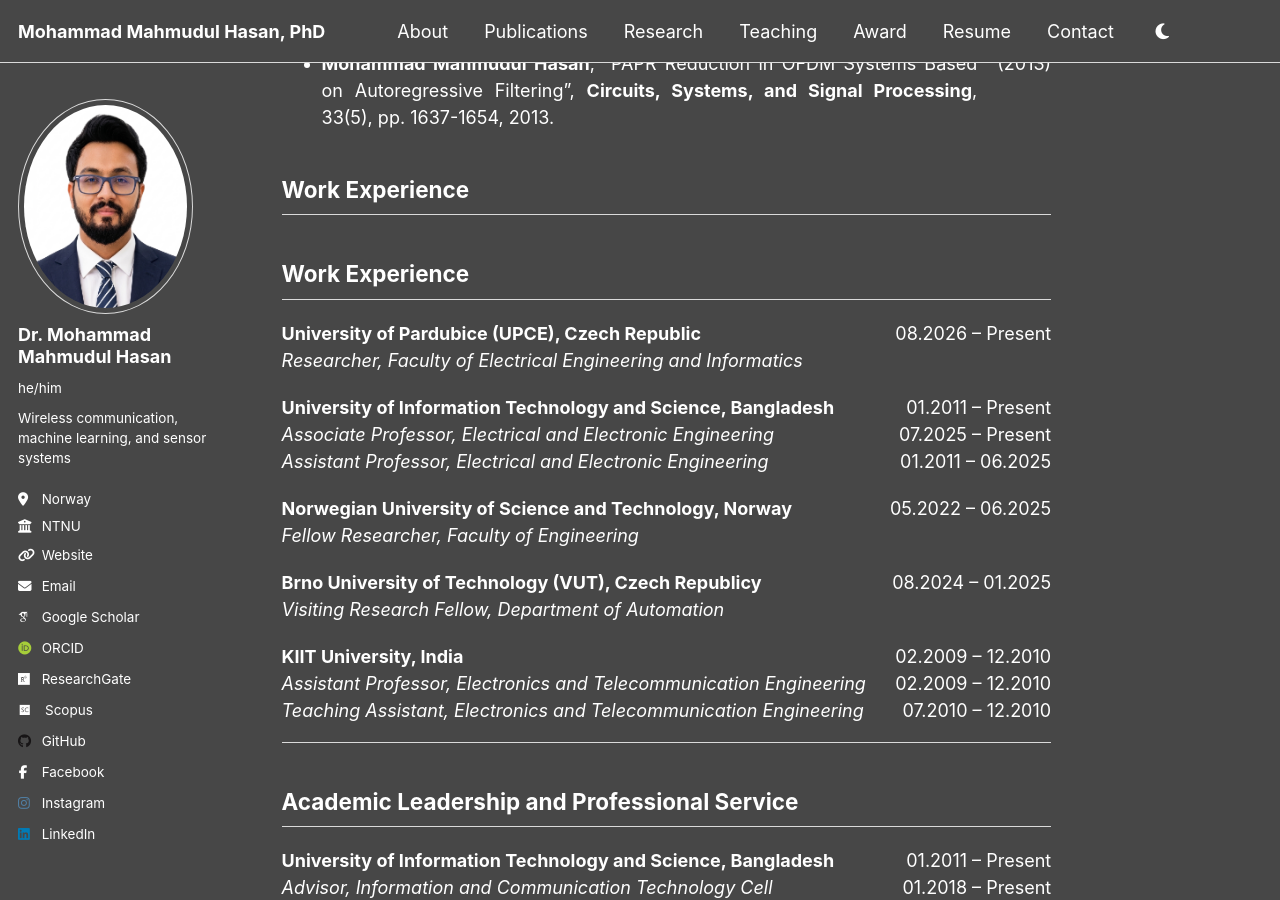
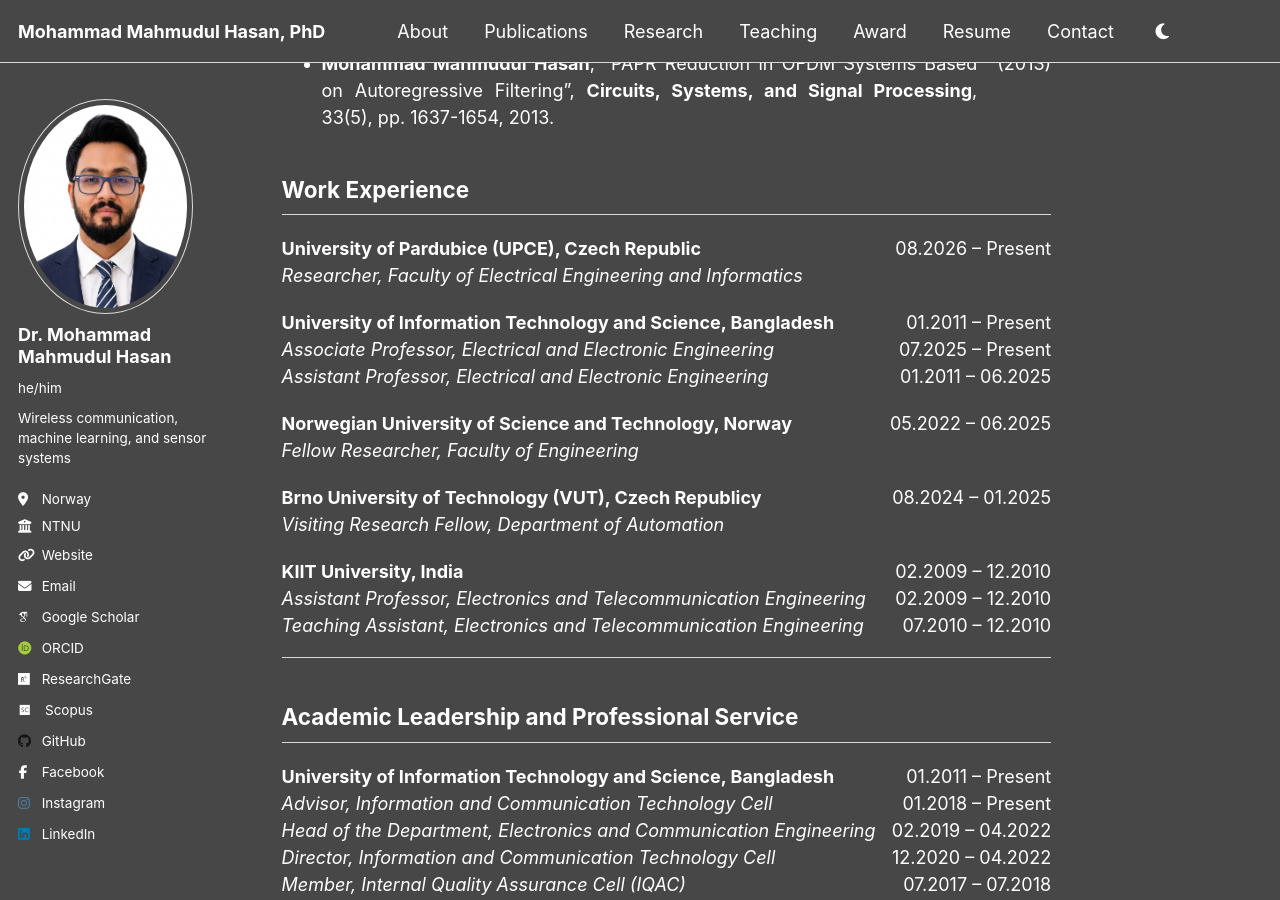
Before and after one commit to dearmahmud/dearmahmud.github.io, a Jekyll site: the page built from _pages/cv.md, in a window 1280 px wide and 900 px high, scrolled down 4238 px. Built offline with Jekyll 4.4.1, drawn with Linux system fonts in a browser that asks for light colours; some web fonts are replaced.

Commit message:
Update cv.md

```diff
--- a/_pages/cv.md
+++ b/_pages/cv.md
@@ -220,9 +220,6 @@ I have contributed to several funded research and institutional projects. These
     <div style="margin-left: 20px;">(2013)</div>
   </div>
 
-
-
-## Work Experience
 
 ## Work Experience
 
```
